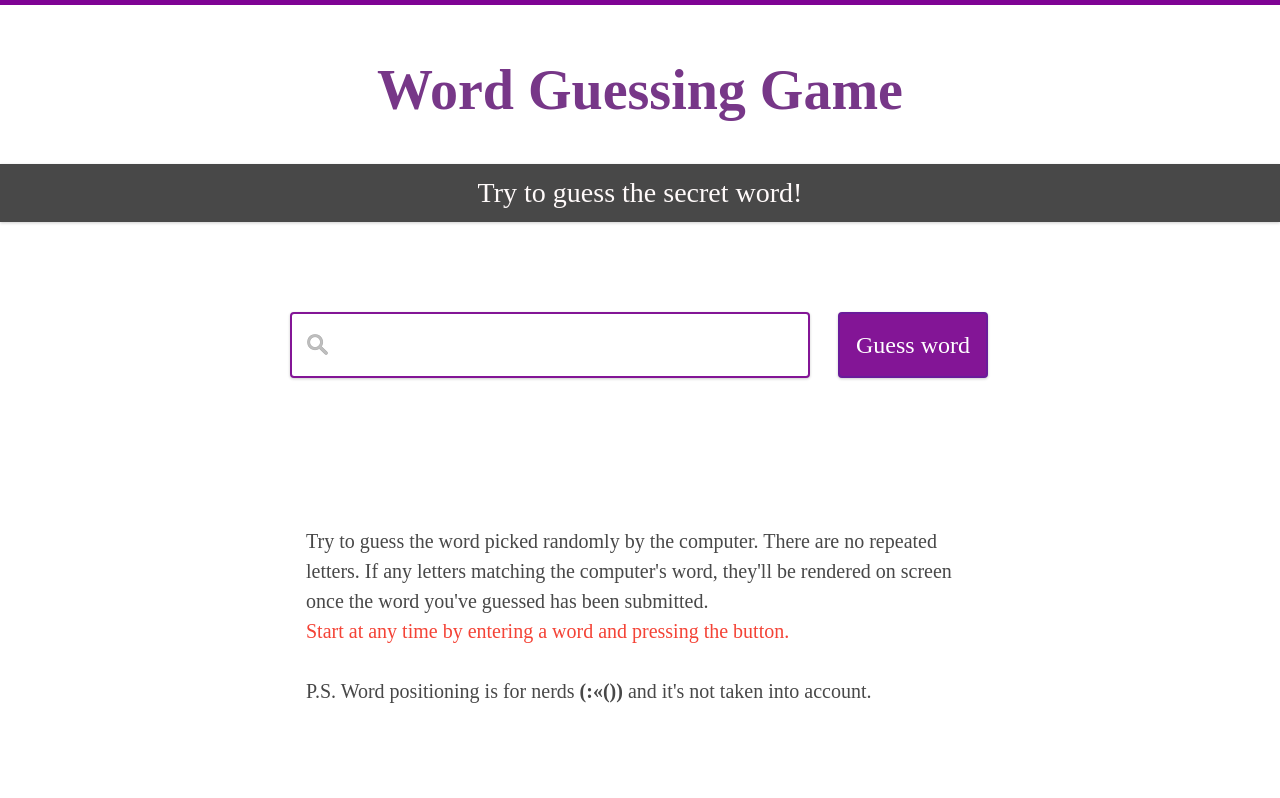
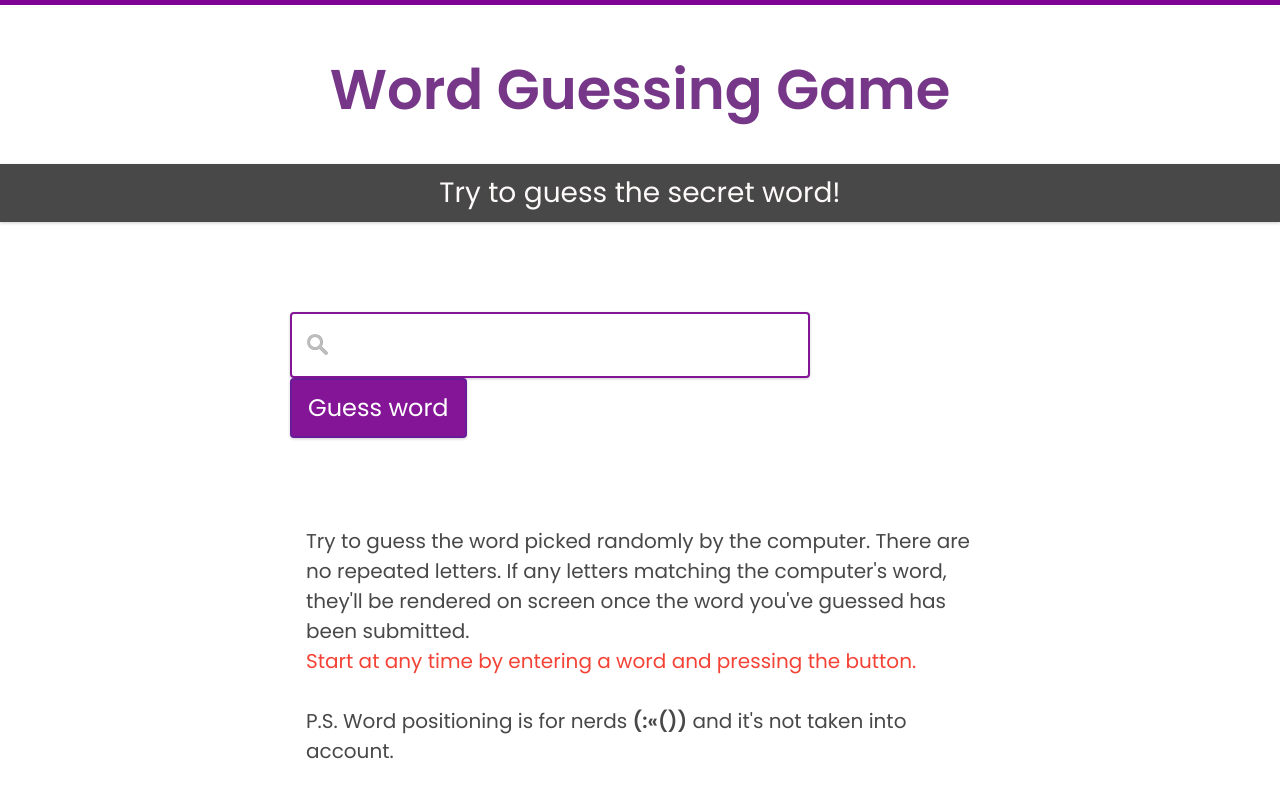
Before and after one commit to stefan22/guessing-game, a React (Create React App) app: page / in a window 1280 px wide. Built offline with nearby package versions, Linux system fonts and the light colour scheme.

Commit message:
[pr]standard

```diff
--- a/src/components/GameRules/styles.scss
+++ b/src/components/GameRules/styles.scss
@@ -11,10 +11,12 @@
   justify-content: center;
   align-items: flex-end;
   margin: 15rem auto 0;
+
   p {
     font-size: 1.25rem;
     color: $black;
     margin: 3rem 0;
+
     span {
       color: $red;
     }
--- a/src/components/GuessedWordForm/styles.scss
+++ b/src/components/GuessedWordForm/styles.scss
@@ -23,6 +23,7 @@
   box-shadow: $min-boxshadow;
   border-radius: 4px;
   font-size: 1.5rem !important;
+
   &:hover {
     background-color: $purple-dark;
   }
--- a/src/components/GuessedWords/styles.scss
+++ b/src/components/GuessedWords/styles.scss
@@ -8,6 +8,7 @@
   width: 100%;
   height: auto;
 }
+
 // guessedWords container
 .gw-container {
   width: 100%;
@@ -17,6 +18,7 @@
   flex-direction: column;
   align-items: center;
   justify-content: flex-start;
+
   // Guessed Words heading
   h2 {
     font-size: 2rem;
@@ -27,8 +29,7 @@
   }
 }
 
-/*
-_____Div Table_____________*/
+/* _____ Div Table _____________ */
 
 .gw-inner-container {
   display: flex;
@@ -38,6 +39,7 @@ _____Div Table_____________*/
   width: 100%;
   margin: 5rem 0;
   justify-content: center;
+
   &.hide {
     display: none;
   }
@@ -51,17 +53,6 @@ _____Div Table_____________*/
   border: 1px solid $purple-dark;
   border-radius: 2px;
   box-shadow: $reg-boxshadow;
-  .gw-table-row {
-    display: table-row;
-    height: 67px;
-    .gw-table-cell,
-    .gw-table-head {
-      display: table-cell;
-      padding: 3px 10px;
-      border: 1px solid $purple-dark;
-    }
-  }
-}
 
   .gw-table-head {
     display: table-header-group;
@@ -74,6 +65,10 @@ _____Div Table_____________*/
     background-color: $purple-table;
   }
 
+  .gw-table-row {
+    display: table-row;
+    height: 67px;
+
     .gw-table-cell {
       padding: 15px;
       font-size: 1.25rem;
@@ -81,3 +76,12 @@ _____Div Table_____________*/
       color: $purple-black;
       cursor: pointer;
     }
+
+    .gw-table-head,
+    .gw-table-cell {
+      display: table-cell;
+      padding: 3px 10px;
+      border: 1px solid $purple-dark;
+    }
+  }
+}
--- a/src/styles/base/_base.scss
+++ b/src/styles/base/_base.scss
@@ -9,6 +9,7 @@ textarea,
 fieldset {
   border: none;
 }
+
 a,
 input {
   outline: none;
--- a/src/styles/base/_global.scss
+++ b/src/styles/base/_global.scss
@@ -1,7 +1,6 @@
 @import './vars';
 
-/*
------GLOBAL--------------------*/
+/* _________ GLOBAL _______________ */
 
 *,
 *::before,
@@ -19,7 +18,7 @@ body {
   min-height: 100vh;
   scroll-behavior: smooth;
   line-height: 1.5;
-  font-family: 'Poppins, Tahoma, Verdana, sans-serif ';
+  font-family: 'Poppins', Tahoma, Verdana, sans-serif;
   font-size: 100%;
   font-weight: normal;
   vertical-align: baseline;
@@ -33,24 +32,29 @@ h3,
 h4,
 h5,
 h6 {
-  font-family: 'Poppins, Tahoma, Verdana, sans-serif ';
+  font-family: 'Poppins', Tahoma, Verdana, sans-serif;
 }
 
 h1 {
   font-size: $h1;
 }
+
 h2 {
   font-size: $h2;
 }
+
 h3 {
   font-size: $h3;
 }
+
 h4 {
   font-size: h4;
 }
+
 h5 {
   font-size: $h5;
 }
+
 h6 {
   font-size: $h6;
 }
```
Also changed, not shown: src/components/Header/styles.scss (+8 -0 lines), src/styles/base/_vars.scss (+6 -20 lines). Lines whose indentation alone changed are shown as unchanged.
